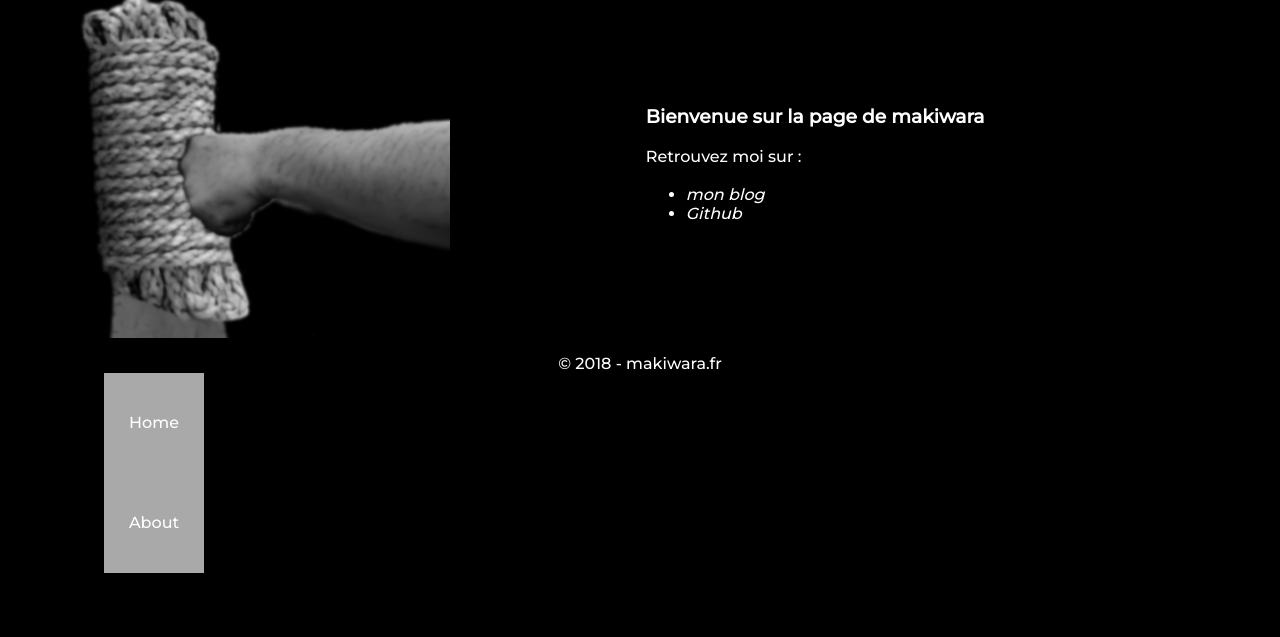
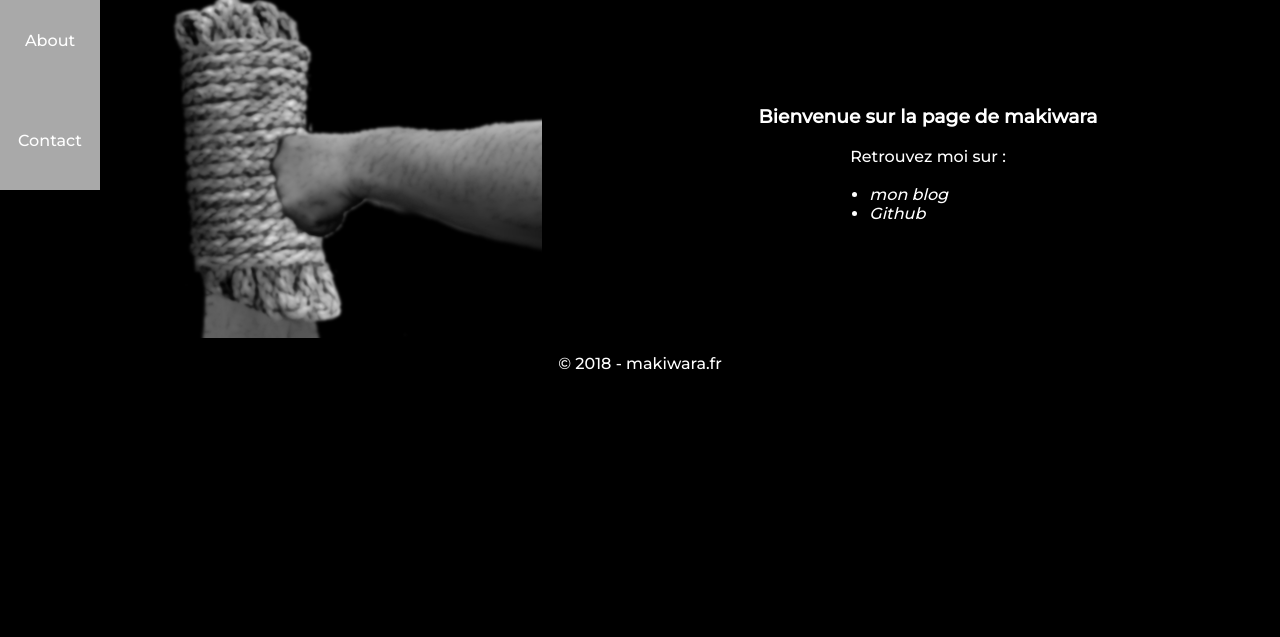
Before and after one commit to makiwara-fr/makiwara_fr_HP_temporary, a plain HTML site: page index.html in a window 1280 px wide. Shown: the part 210-847 px from the top of the page. After the commit the page ends 800 px from the top, so only its background shows below. Drawn offline with Linux system fonts and the light colour scheme.

Commit message:
27APR18 2045

```diff
--- a/css/styles.css
+++ b/css/styles.css
@@ -25,7 +25,7 @@ License URI: http://www.gnu.org/licenses/gpl-2.0.html
 @import url('https://fonts.googleapis.com/css?family=Montserrat:500|Open+Sans:500');
 
 
-.global_margin {margin: 5%}
+.global_margin {margin: 5%; min-width:  440px;}
 
 /* For mobile phones: */
 [class*="col-"] {
@@ -34,6 +34,10 @@ License URI: http://www.gnu.org/licenses/gpl-2.0.html
 }
 .main_orientation {flex-direction: column;}
 .second_orientation {flex-direction: row;}
+.nav_el {
+        width: 100px;
+        height: 30px;
+    }
 
 
 @media only screen and (min-width: 1024px) {
@@ -49,6 +53,11 @@ License URI: http://www.gnu.org/licenses/gpl-2.0.html
     .main_orientation {flex-direction: row;}
     .second_orientation {flex-direction: column;}
 
+
+    .nav_el {
+         width: 100px;
+        height: 100px;
+    }
 }
 
 
@@ -79,7 +88,7 @@ header {
 }
 
 footer {
-
+    ;
 }
 
 #main_header {
@@ -151,35 +160,55 @@ section {
 
 article {
     display:block;
-    text-align: justify;
+    text-align: center;
     margin: 0.1% 0 1% 0;
 	padding: 0 0.5%;
 
 }
 
 
-/*article>ul>li {
+article>ul>li {
+    margin: 0 35% 0 35%;
     text-align: left;
-}*/
+}
 
 /*----------------------------*/
 /* 800 - Navigation           */
 /*----------------------------*/
 
-#side_navigation aside {
-
+#navigator {
+    position: fixed;
+    top: 0;
+    left: 0;
 }
 
-li.side_nav{
+
+#navigator ul {
     text-align: center;
 	display: flex;
 	flex-wrap: wrap;
+    align-items: flex-start;
+    align-content: center;
+    justify-content: flex-start;
+    margin:0;
+    padding:0;
+}
+
+#navigator li{
+    display: flex;
+
+    justify-content: center;
+    align-content: center;
     align-items: center;
-    justify-content: space-around;   */
-    background-color: black;
-    width: 100px;
-    height: 100px;
-    background-color: darkgray
+    vertical-align: middle;
+
+
+
+    list-style-type: none;
+}
+
+#navigator li:hover{
+    background-color: gainsboro;
 }
 
 /*----------------------------*/
@@ -192,5 +221,17 @@ li.side_nav{
 }
 
 .middle_valign {
-    /*vertical-align: middle;*/
+    vertical-align: middle;
 }
+
+.primary{
+    background-color: black;
+}
+
+.light {
+    background-color: gainsboro;
+}
+
+.darker {
+    background-color: darkgray;
+}
--- a/index.html
+++ b/index.html
@@ -38,10 +38,12 @@
 	<footer  id="main_footer" class="col-1">
 		&copy; 2018 - makiwara.fr
 	</footer>
-    <aside class="second_orientation">
-        <ul>
-            <li class="side_nav">Home</li>
-            <li class="side_nav">About</li>
+    <aside id="navigator">
+        <ul  class="second_orientation">
+            <li class="side_nav darker nav_el">Pic</li>
+            <li class="side_nav primary nav_el">Home</li>
+            <li class="side_nav darker nav_el">About</li>
+            <li class="side_nav darker nav_el">Contact</li>
         </ul>
     </aside>
   <!--<script src="js/scripts.js"></script>-->
```
